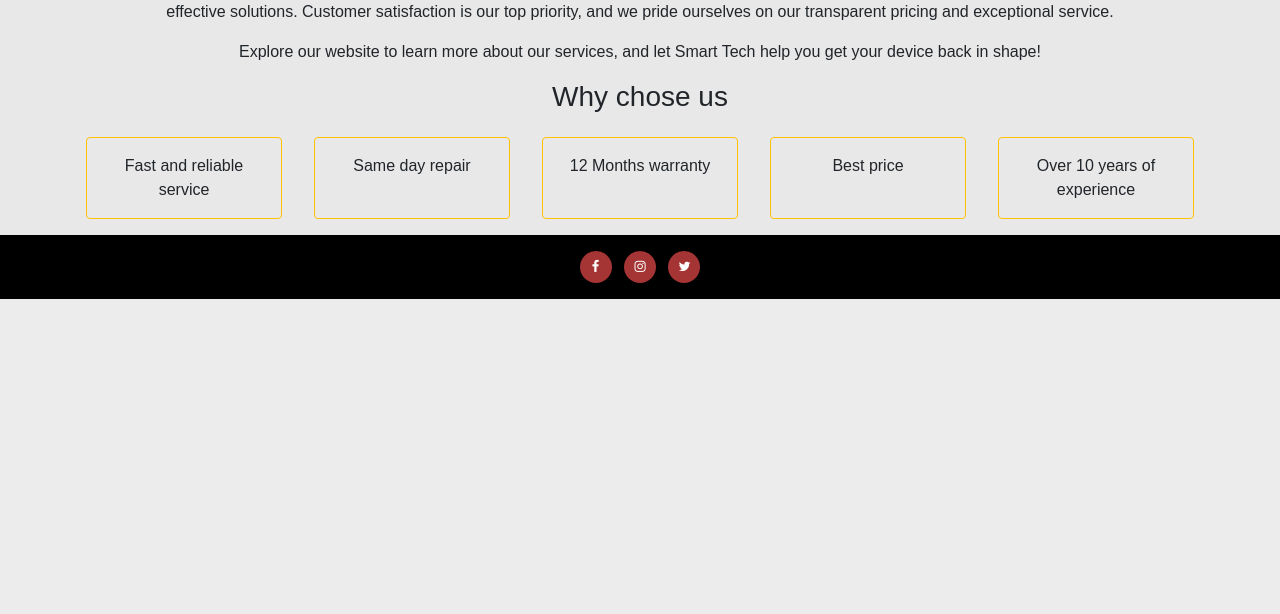
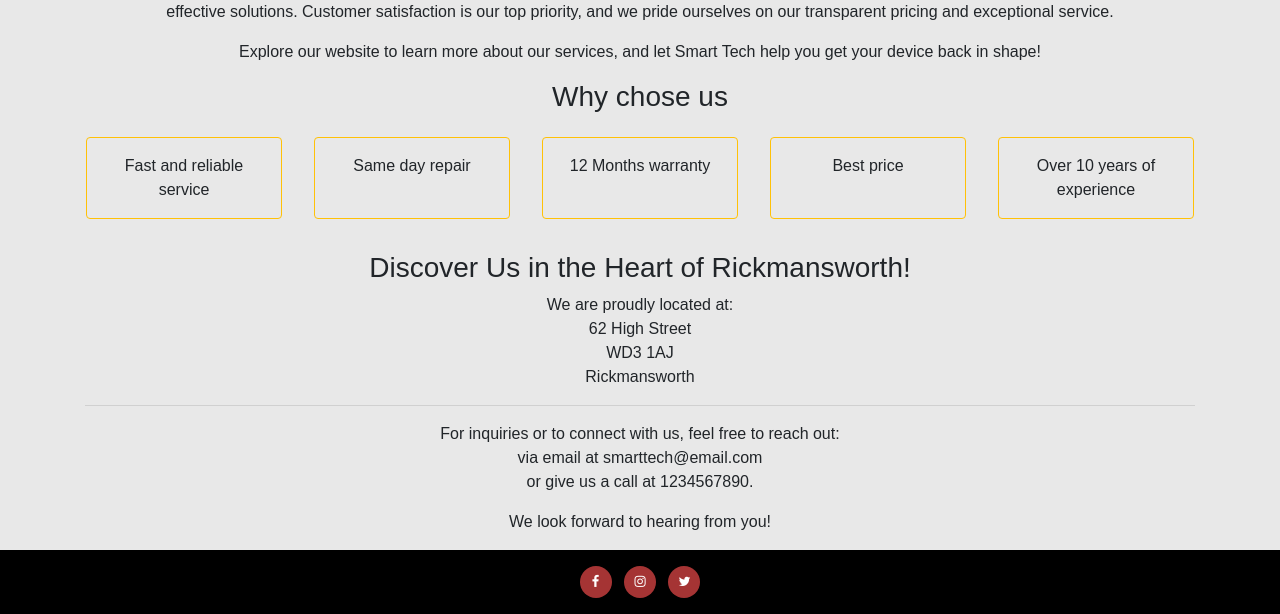
Before and after one commit to JSaprah/Smart-Tech-Repair, a Django app: page / in a window 1280 px wide. Shown: the part 510-1124 px from the top of the page. Before the commit the page ends 809 px from the top, so only its background shows below. Run offline with Django 4.2, Linux system fonts and the light colour scheme; some libraries are stand-ins or nearby versions; some web fonts are replaced.

Commit message:
Add location to the home page

```diff
--- a/book_repair/templates/book_repair/index.html
+++ b/book_repair/templates/book_repair/index.html
@@ -52,5 +52,27 @@
     </div>
 </section>
 
+<section class="container text-center mt-3">
+    <h3>Discover Us in the Heart of Rickmansworth!</h3>
+    <p> We are proudly located at:
+        <br>
+        62 High Street
+        <br>
+        WD3 1AJ
+        <br>
+        Rickmansworth
+        <hr>
+    </p>
 
-{% endblock content %}
+    <p>
+        For inquiries or to connect with us, feel free to reach out:
+        <br>
+        via email at smarttech@email.com
+        <br>or give us a call at 1234567890.
+    </p>
+    <p>
+        We look forward to hearing from you!
+    </p>
+
+
+    {% endblock content %}
```
